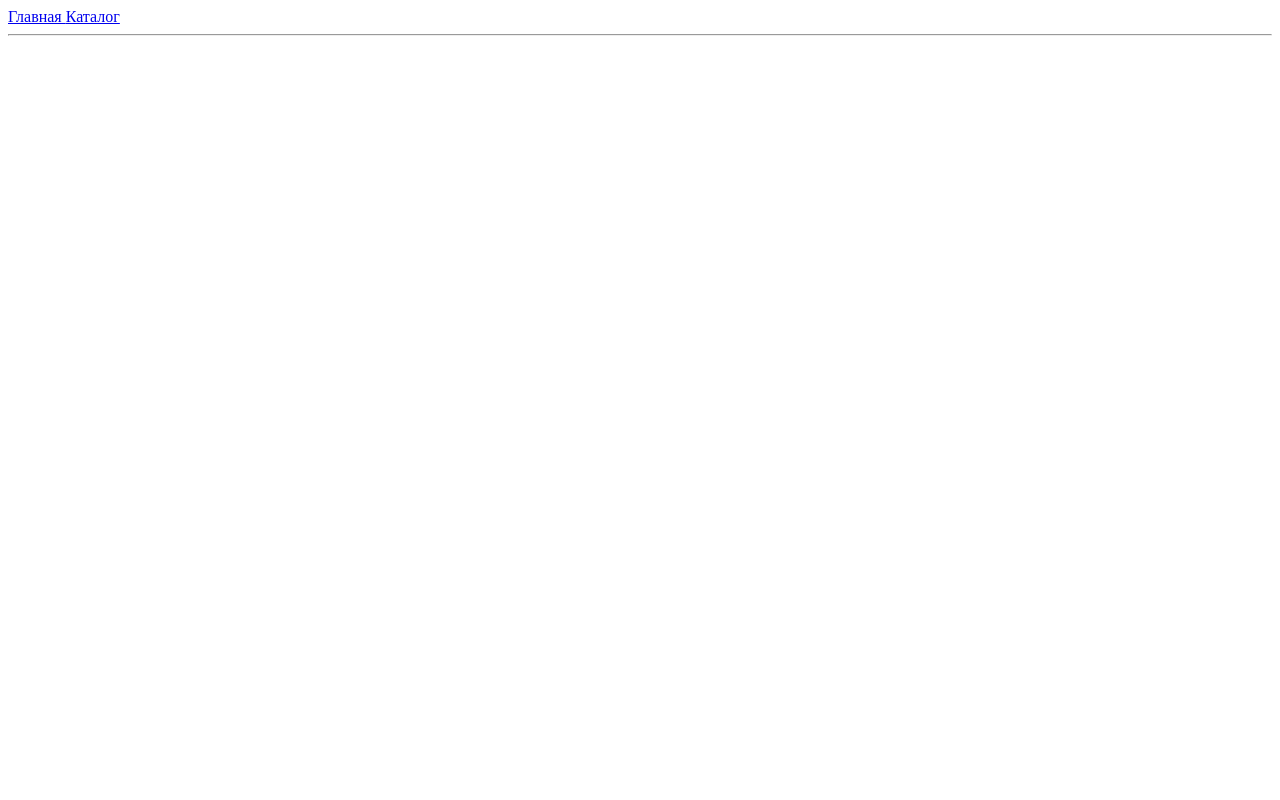
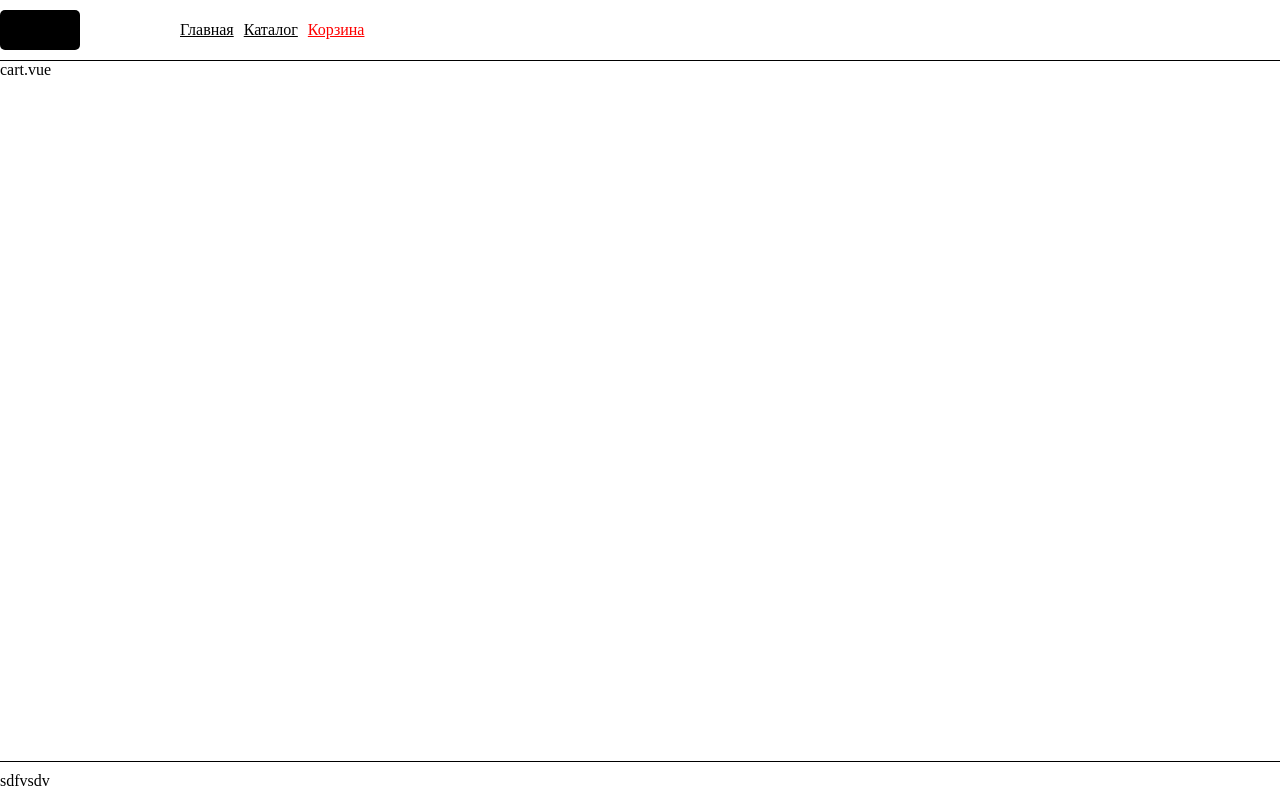
Before and after one commit to RayBob1993/vue-shop, a Vue app: page /cart in a window 1280 px wide. Before the commit this address had no page. Built offline with nearby package versions, Linux system fonts and the light colour scheme.

Commit message:
feat: базовая структура html

```diff
--- a/src/App.vue
+++ b/src/App.vue
@@ -1,13 +1,28 @@
 <template>
-  <router-link to="/">
-    Главная
-  </router-link>
+  <div class="layout">
+    <v-header/>
 
-  <router-link to="/catalog">
-    Каталог
-  </router-link>
+    <main class="layout__main">
+      <router-view/>
+    </main>
 
-  <hr>
+    <v-footer/>
+  </div>
+</template>
 
-  <router-view/>
-</template>
+<script setup>
+  import VHeader from '@/components/VHeader.vue';
+  import VFooter from '@/components/VFooter.vue';
+</script>
+
+<style>
+  .layout {
+    min-height: 100vh;
+    display: flex;
+    flex-direction: column;
+  }
+
+  .layout__main {
+    flex: 1;
+  }
+</style>
--- /dev/null
+++ b/src/assets/main.css
@@ -0,0 +1,8 @@
+:root {
+    --color-white: #fff;
+    --color-black: #000;
+}
+
+body {
+    margin: 0;
+}
--- /dev/null
+++ b/src/components/VContainer.vue
@@ -0,0 +1,12 @@
+<template>
+    <div class="v-container">
+        <slot/>
+    </div>
+</template>
+
+<style>
+    .v-container {
+        max-width: 1300px;
+        margin: 0 auto;
+    }
+</style>
--- /dev/null
+++ b/src/components/VFooter.vue
@@ -0,0 +1,18 @@
+<template>
+    <footer class="v-footer">
+        <v-container>
+            sdfvsdv
+        </v-container>
+    </footer>
+</template>
+
+<script setup>
+    import VContainer from '@/components/VContainer.vue';
+</script>
+
+<style>
+    .v-footer {
+        border-top: 1px solid;
+        padding: 10px 0;
+    }
+</style>
--- /dev/null
+++ b/src/components/VHeader.vue
@@ -0,0 +1,31 @@
+<template>
+    <header class="v-header">
+        <v-container>
+            <div class="v-header__inner">
+                <v-logo/>
+
+            <v-menu/>
+            </div>
+        </v-container>
+    </header>
+</template>
+
+<script setup>
+    import VLogo from '@/components/VLogo.vue';
+    import VMenu from '@/components/VMenu.vue';
+    import VContainer from '@/components/VContainer.vue';
+</script>
+
+<style>
+    .v-header {
+        padding: 10px 0;
+        border-bottom: 1px solid;
+    }
+
+    .v-header__inner {
+        display: flex;
+        flex-flow: row wrap;
+        align-items: center;
+        gap: 0 100px;
+    }
+</style>
--- /dev/null
+++ b/src/components/VLogo.vue
@@ -0,0 +1,18 @@
+<template>
+    <router-link
+        class="v-logo"
+        to="/"
+    />
+</template>
+
+<style>
+    .v-logo {
+        display: block;
+        width: 80px;
+        height: 40px;
+
+        background: #000;
+
+        border-radius: 5px;
+    }
+</style>
--- /dev/null
+++ b/src/components/VMenu.vue
@@ -0,0 +1,31 @@
+<template>
+    <nav class="v-menu">
+        <router-link to="/" class="v-menu__item">
+            Главная
+        </router-link>
+
+        <router-link to="/catalog" class="v-menu__item">
+            Каталог
+        </router-link>
+
+        <router-link to="/cart" class="v-menu__item">
+            Корзина
+        </router-link>
+    </nav>
+</template>
+
+<style>
+    .v-menu {
+        display: flex;
+        flex-flow: row wrap;
+        gap: 0 10px;
+    }
+
+    .v-menu__item {
+        color: var(--color-black);
+    }
+
+    .v-menu__item.router-link-active {
+        color: red;
+    }
+</style>
--- /dev/null
+++ b/src/pages/cart.vue
@@ -0,0 +1,3 @@
+<template>
+    cart.vue
+</template>
--- a/src/pages/catalog/id.vue
+++ b/src/pages/catalog/id.vue
@@ -6,6 +6,4 @@
     import { useRoute } from "vue-router";
 
     const route = useRoute();
-
-    console.log(route);
 </script>
--- a/src/pages/index.vue
+++ b/src/pages/index.vue
@@ -1,3 +1,9 @@
 <template>
-    index.vue
+    <v-container>
+        index.vue
+    </v-container>
 </template>
+
+<script setup>
+    import VContainer from '@/components/VContainer.vue';
+</script>
```
Also changed, not shown: src/main.js (+24 -12 lines).
